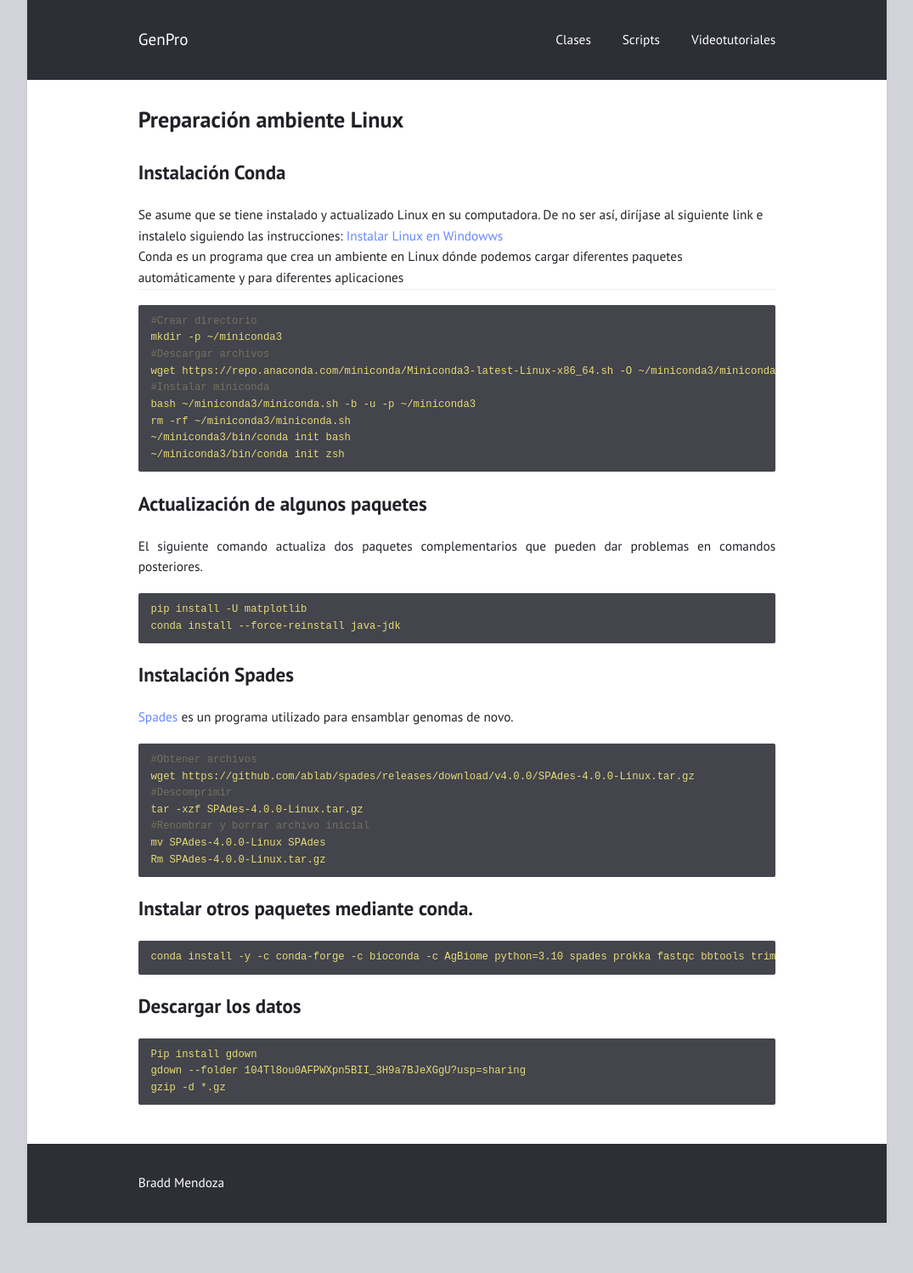
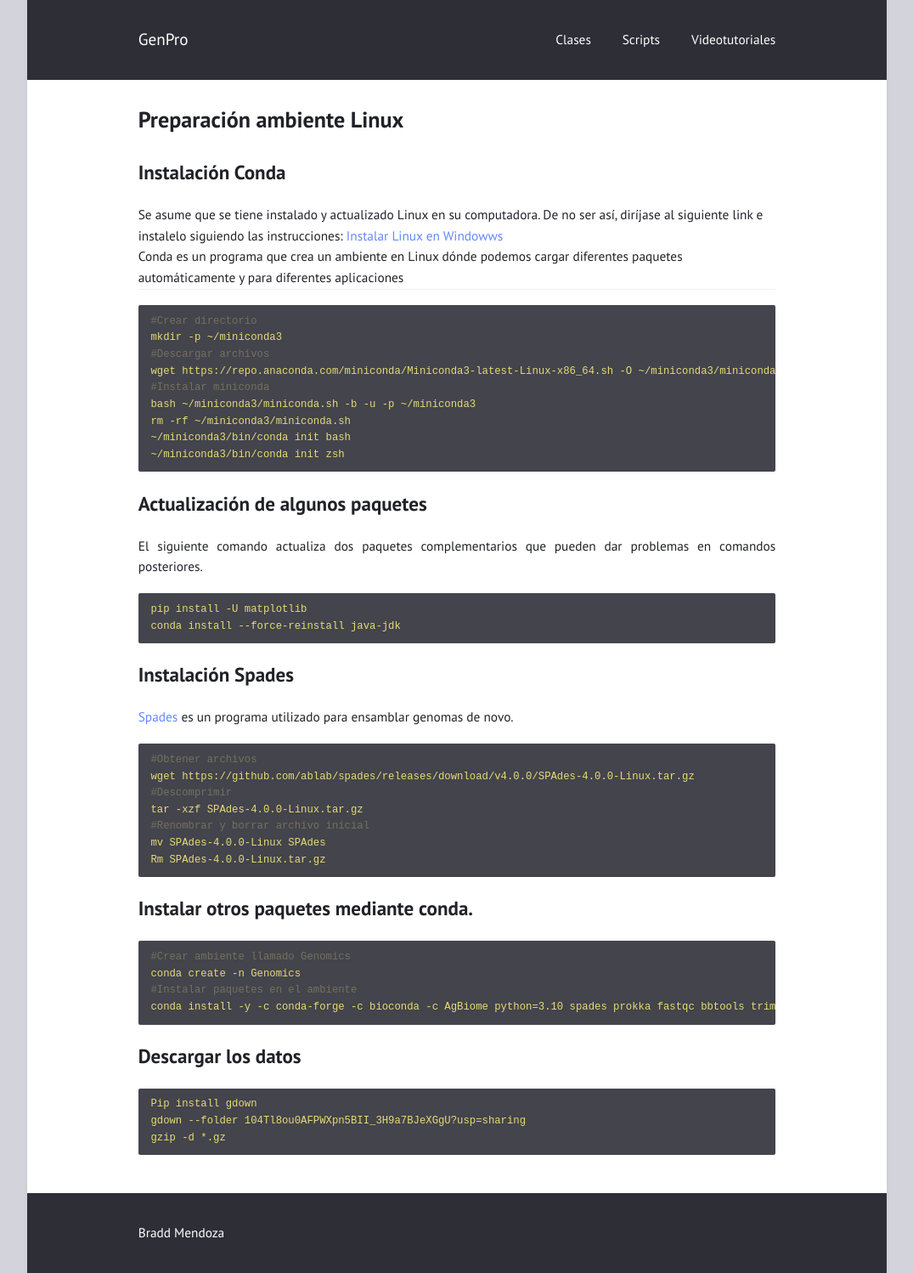
Before and after one commit to braddmg/GenPro, a Jekyll site: the page built from _posts/2024-07-14-Preparacion-de-ambiente-linux.md, in a window 1280 px wide. Shown: the whole page at 85% size, without its empty margins (102-1177 px from the left). Built offline with Jekyll 4.4.1, drawn with Linux system fonts in a browser that asks for light colours; before the commit the page ends 1439 px from its top, so only the background shows below that.

Commit message:
Update 2024-07-14-Preparacion-de-ambiente-linux.md

````diff
--- a/_posts/2024-07-14-Preparacion-de-ambiente-linux.md
+++ b/_posts/2024-07-14-Preparacion-de-ambiente-linux.md
@@ -47,7 +47,10 @@ Rm SPAdes-4.0.0-Linux.tar.gz
 
 ## Instalar otros paquetes mediante conda.
 ```yml
-conda install -y -c conda-forge -c bioconda -c AgBiome python=3.10 spades prokka fastqc bbtools trimmomatic quast fastp
+#Crear ambiente llamado Genomics
+conda create -n Genomics
+#Instalar paquetes en el ambiente
+conda install -y -c conda-forge -c bioconda -c AgBiome python=3.10 spades prokka fastqc bbtools trimmomatic quast fastp -n Genomics
 ```
 ## Descargar los datos
 ```yml
````
